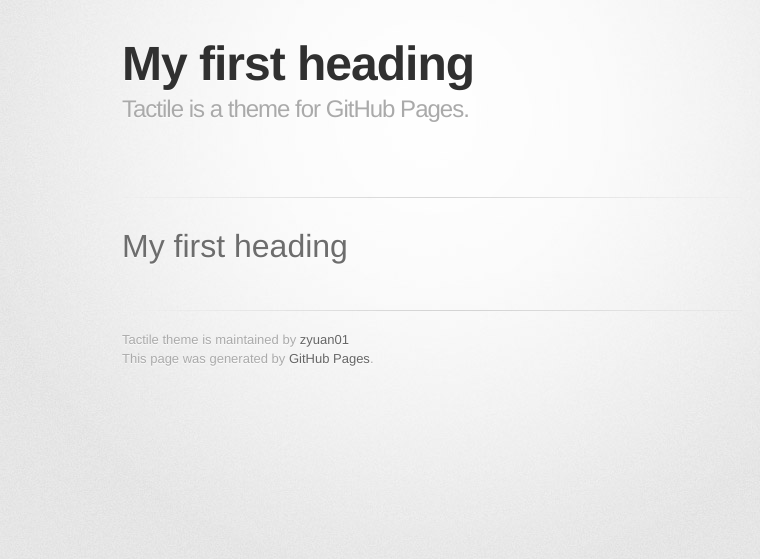
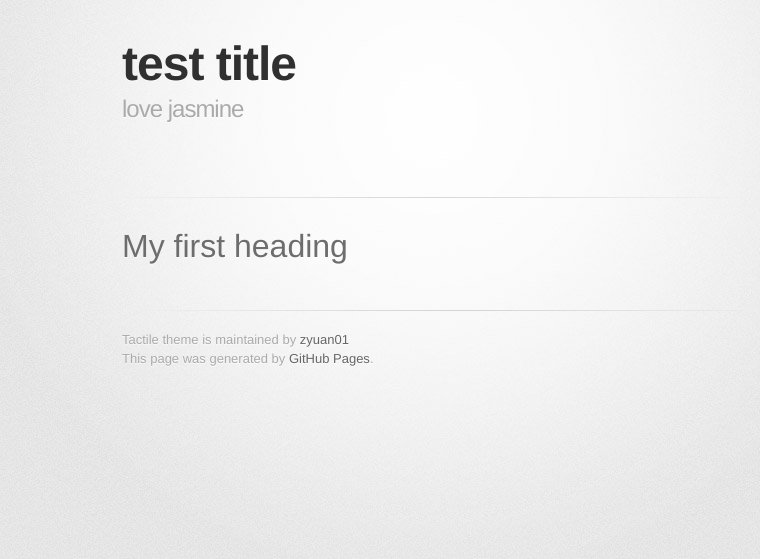
Before and after one commit to zyuan01/wqeqwqeq.github.io, a Jekyll site: the page built from index.md, in a window 1280 px wide. Shown: the top 559 px of the page, without its empty margins (208-968 px from the left). Built offline with Jekyll 4.4.1, drawn with Linux system fonts in a browser that asks for light colours; some web fonts are replaced; our own code applies the rules of GitHub Pages for plain Markdown files.

Commit message:
Update index.md

```diff
--- a/index.md
+++ b/index.md
@@ -1,5 +1,7 @@
 ---
 layout: default
+title: test title
+description: love jasmine
 ---
 
 # My first heading
```
